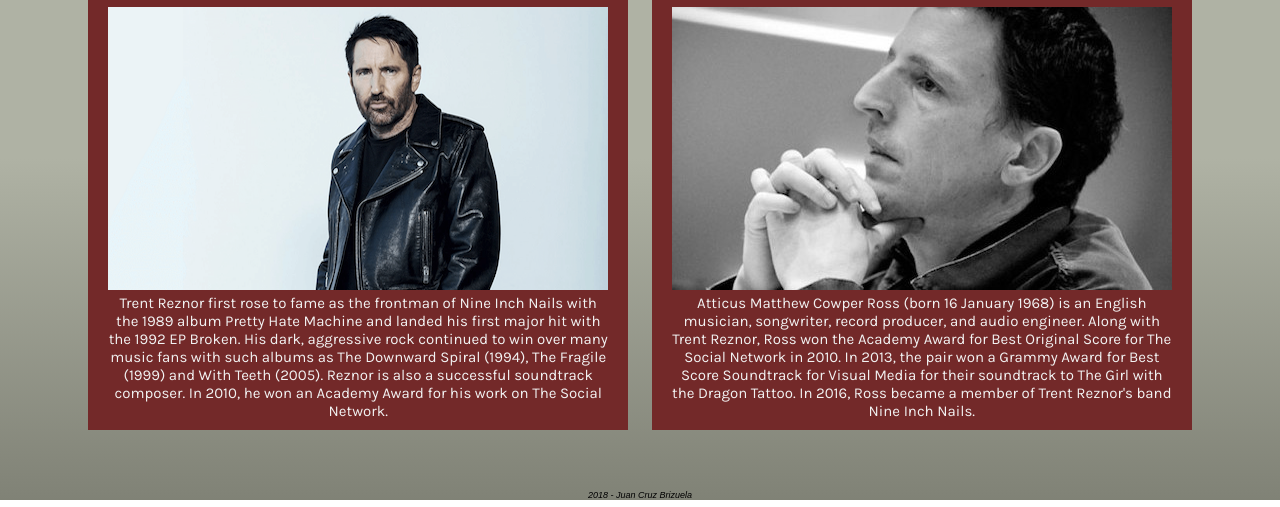
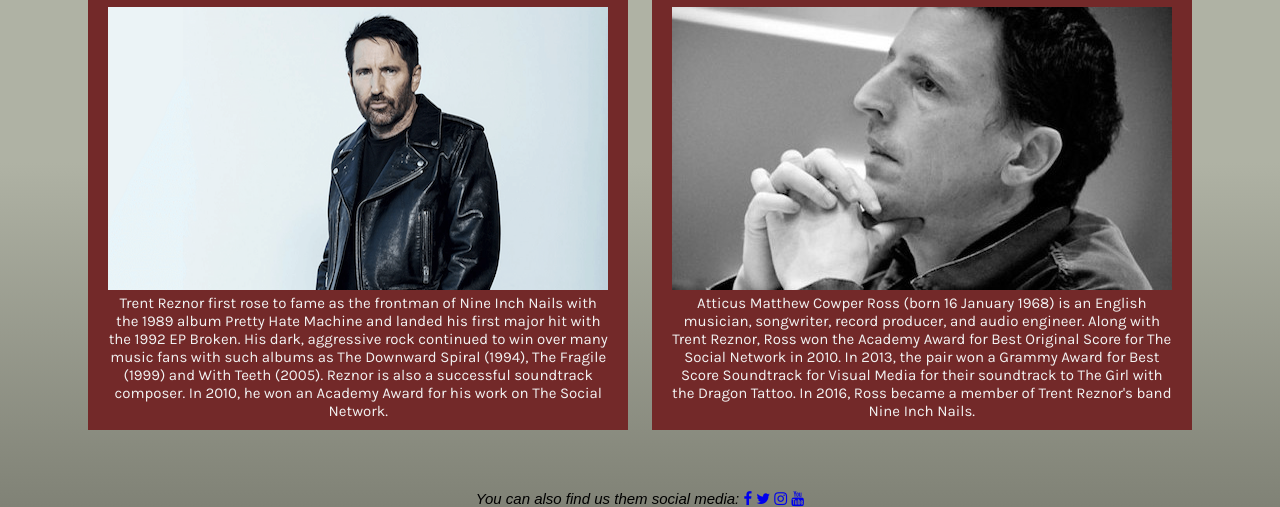
Before and after one commit to jcbrizu/Proyecto-NIN, a plain HTML site: page integrantes.html in a window 1280 px wide. Shown: the part 353-860 px from the top of the page. Drawn offline with Linux system fonts and the light colour scheme.

Commit message:
ver 1.2
added footer

```diff
--- a/Estilo/style.css
+++ b/Estilo/style.css
@@ -116,10 +116,14 @@ filter: progid:DXImageTransform.Microsoft.gradient( startColorstr='#afb2a4', end
 }
 
 .pie {
-	font-size: 9px;
+
+	font-size: 15px;
 	padding-top: 10px;
 	text-align: center;
 	font-style: italic;
+	text-decoration: none;
+
+
 }
 
 .barra {
--- a/integrantes.html
+++ b/integrantes.html
@@ -4,6 +4,7 @@
 	<title>Nine Inch Nails</title>
 	<link rel="stylesheet" type="text/css" href="estilo/style.css">
 		<link href="https://fonts.googleapis.com/css?family=Karla" rel="stylesheet">
+		<link rel="stylesheet" href="https://cdnjs.cloudflare.com/ajax/libs/font-awesome/4.7.0/css/font-awesome.min.css">
 		<meta name="viewport" content="width=device-width, initial-scale=1.0">
 </head>
 <body>
@@ -37,6 +38,7 @@
 		</div>
 			</ul>
 		</section>
-	<footer class="pie"> 2018 - Juan Cruz Brizuela </footer>
+		<footer class="pie"> You can also find us them social media: <a href="https://www.facebook.com/ninofficial/" class="fa fa-facebook"></a>
+	<a href="https://twitter.com/nineinchnails" class="fa fa-twitter"></a> <a href="https://www.instagram.com/nineinchnails" class="fa fa-instagram"></a> <a href="https://www.youtube.com/channel/UC4a5d57ZAWl999-YXw0C1Vg" class="fa fa-youtube"></a> </footer>
 </body>
 </html>
```
Also changed, not shown: Discografia.html (+3 -1 lines), contacto.html (+4 -2 lines), index.html (+4 -1 lines).
